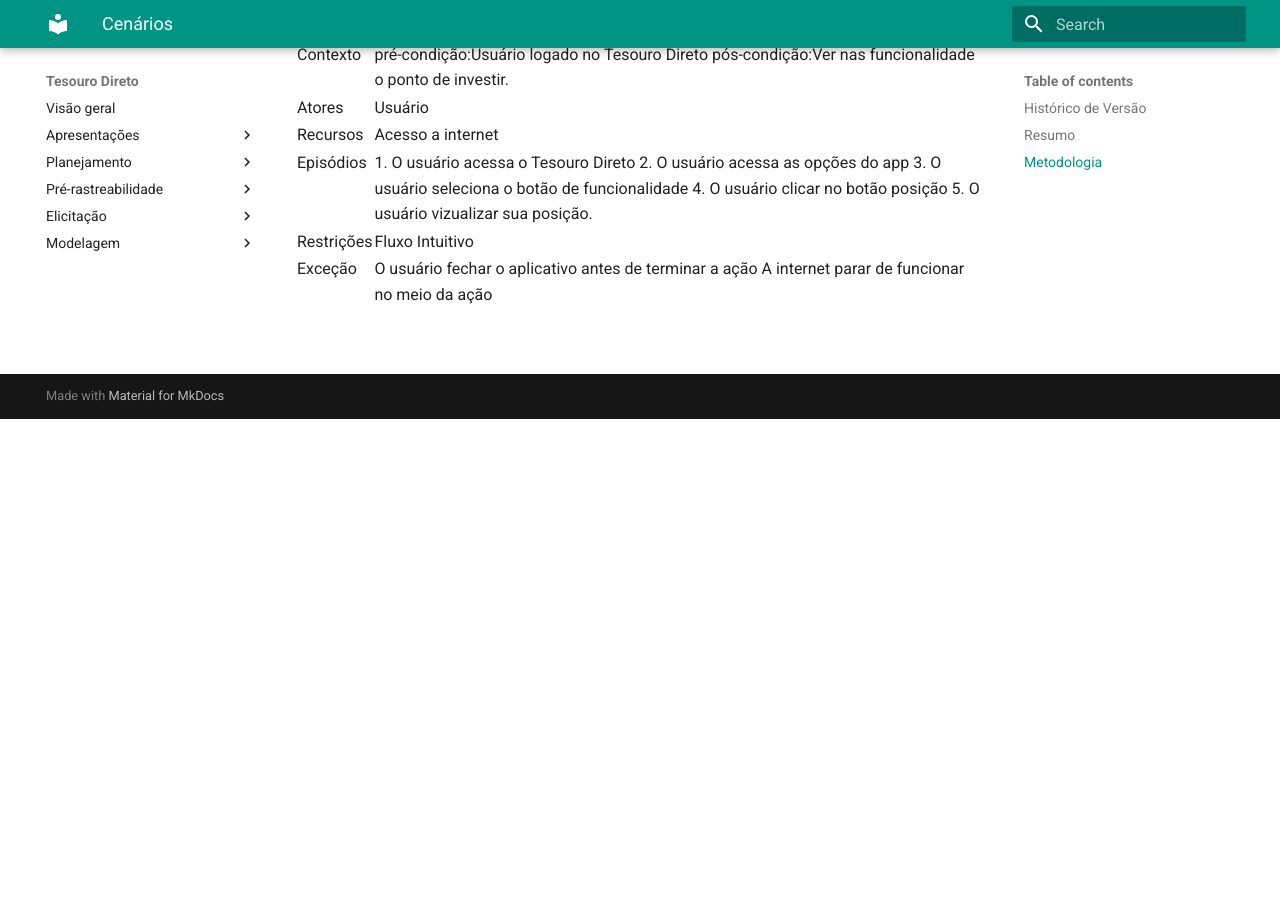
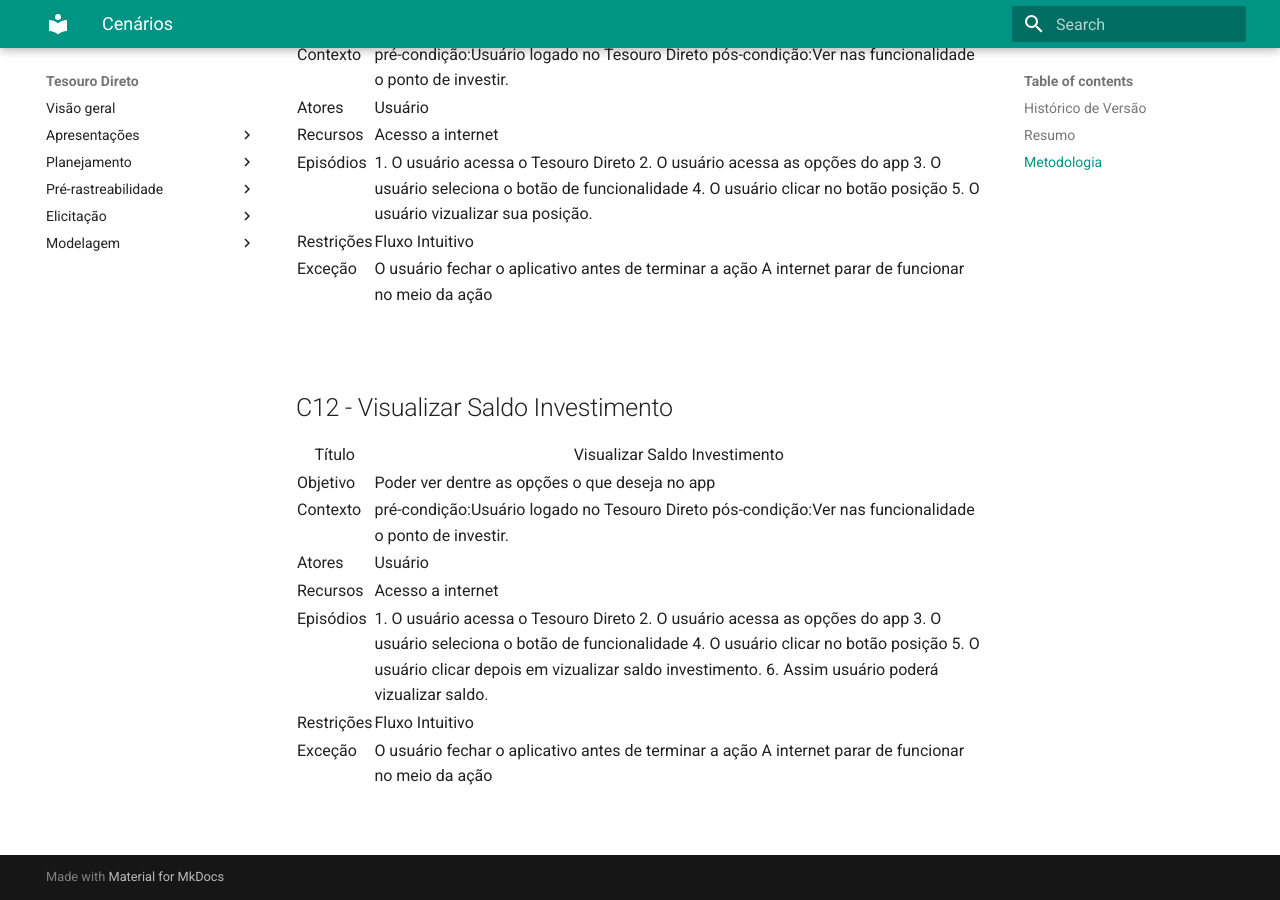
Before and after one commit to mibasFerraz/2021.1-TesouroDireto, an MkDocs documentation site: the page built from docs/modelagem/cenarios.md, in a window 1280 px wide and 900 px high, scrolled down 6020 px. Built offline with MkDocs 1.6.1 and Material for MkDocs 9.7.7, drawn with Linux system fonts in a browser that asks for light colours; before the commit the page ends 6439 px from its top, so only the background shows below that.

Commit message:
(#30) add c12

```diff
--- a/docs/modelagem/cenarios.md
+++ b/docs/modelagem/cenarios.md
@@ -639,3 +639,55 @@
     </tbody>
 </table>
 <br>
+
+## C12 - Visualizar Saldo Investimento
+
+<table class="table table-striped border">
+    <thead>
+        <th>Título</th>
+        <th>Visualizar Saldo Investimento</th>
+    </thead>
+    <tbody>
+        <tr>
+            <td>Objetivo</td>
+            <td>Poder ver dentre as opções o que deseja no app</td>
+        </tr>
+        <tr>
+            <td>Contexto</td>
+            <td>pré-condição:Usuário logado no Tesouro Direto
+                pós-condição:Ver nas funcionalidade o ponto de investir.
+            </td>
+        </tr>
+        <tr>
+            <td>Atores</td>
+            <td>Usuário</td>
+        </tr>
+        <tr>
+            <td>Recursos</td>
+            <td>Acesso a internet</td>
+        </tr>
+        <tr>
+            <td>Episódios</td>
+            <td>
+            1. O usuário acessa o Tesouro Direto
+            2. O usuário acessa as opções do app
+            3. O usuário seleciona o botão de funcionalidade
+            4. O usuário clicar no botão posição
+            5. O usuário clicar depois em vizualizar saldo investimento.
+            6. Assim usuário poderá vizualizar saldo.
+            </td>
+        </tr>
+        <tr>
+            <td>Restrições</td>
+            <td>Fluxo Intuitivo</td>
+        </tr>
+        <tr>
+            <td>Exceção</td>
+            <td>
+            O usuário fechar o aplicativo antes de terminar a ação
+            A internet parar de funcionar no meio da ação
+            </td>
+        </tr>
+    </tbody>
+</table>
+<br>
```
